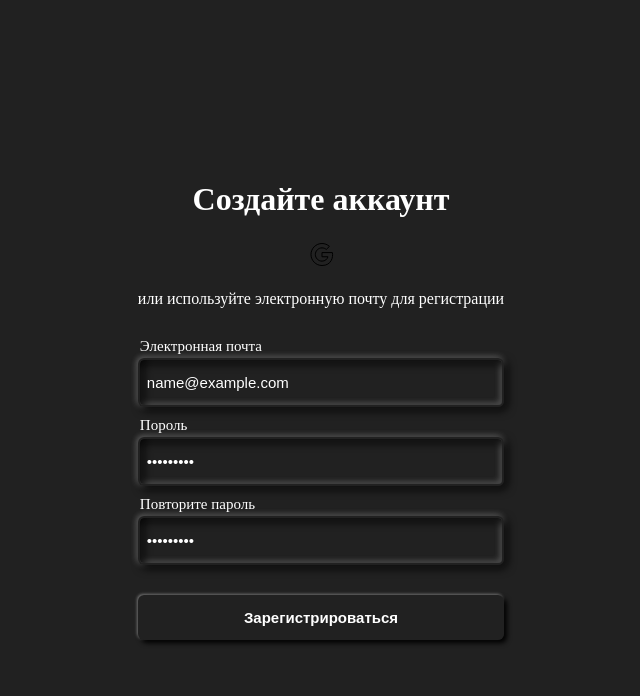
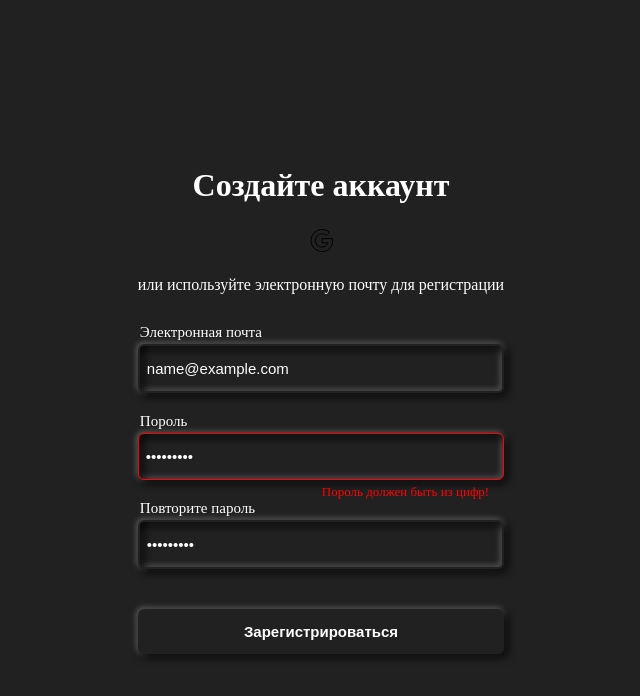
Before and after one commit to SuvStreet/registration-form_React_Result.School, a React (Vite) app: page / in a window 1280 px wide. Both pictures are taken after typing "name@example.com", "Sample123", "Sample123" into the empty fields and a click on the button "Зарегистрироваться". Shown: the top 696 px of the page, without its empty margins (319-959 px from the left). Built offline with nearby package versions, Linux system fonts and the light colour scheme.

Commit message:
add validation

```diff
--- a/src/App.jsx
+++ b/src/App.jsx
@@ -1,4 +1,4 @@
-import { useState } from 'react'
+import { useRef, useState } from 'react'
 
 import iconGoogle from '../src/assets/icon-google.svg'
 
@@ -10,30 +10,80 @@ const initialState = {
 	confirmPassword: '',
 }
 
+const initialError = {
+	email: null,
+	password: null,
+	confirmPassword: null,
+}
+
+const useStore = () => {
+	const [state, setState] = useState(initialState)
+	const [error, setError] = useState(initialError)
+
+	return {
+		getState: () => state,
+		updateState: (field, newField) => setState({ ...state, [field]: newField }),
+		resetForm: () => setState(initialState),
+		getError: () => error,
+		updateError: (field, newField) => setError({ ...error, [field]: newField }),
+	}
+}
+
 const sendFormData = (formData) => {
 	console.log(formData)
 }
 
-const useStore = () => {
-	const [state, setState] = useState(initialState)
-
-	return {
-		getState: () => state,
-		updateState: (field, newField) => setState({ ...state, [field]: newField }),
-	}
-}
+// =============================
 
 function App() {
-	const { getState, updateState } = useStore()
+	const { getError, updateError, getState, updateState, resetForm } = useStore()
+
+	const { email, password, confirmPassword } = getState()
+
+	const formRef = useRef(null)
 
 	const onSubmit = (event) => {
 		event.preventDefault()
-		sendFormData(getState())
+
+		if (
+			getState().email !== '' &&
+			getState().password !== '' &&
+			getState().confirmPassword !== ''
+		) {
+			sendFormData(getState())
+		}
+
+		resetForm()
 	}
 
-	const { email, password, confirmPassword } = getState()
+	const onChange = ({ target }) => {
+		let error = null
 
-	const onChange = ({ target }) => {
+		if (
+			!/[a-zA-Z0-9._-]+@[a-zA-Z0-9._-]+\.[a-zA-Z0-9_-]+/.test(target.value) &&
+			target.name === 'email'
+		) {
+			error = 'Введите корректную почту!'
+		} else if (target.value === '' && target.name === 'email') {
+			error = 'Поле не может быть пустым!'
+		}
+
+		if (!/^\d+$/.test(target.value) && target.name === 'password') {
+			error = 'Пороль должен быть из цифр!'
+		} else if (!/^\d{5,}$/.test(target.value) && target.name === 'password') {
+			error = 'Пароль должен содержать не менее 5 цифр!'
+		} else if (!/^\d{0,8}$/.test(target.value) && target.name === 'password') {
+			error = 'Пароль должен содержать не более 8 цифр!'
+		} else if (target.value === '' && target.name === 'password') {
+			error = 'Поле не может быть пустым!'
+		}
+
+		if (target.name === 'confirmPassword' && target.value !== password) {
+			error = 'Пароли не совпадают!'
+		}
+
+		updateError(target.name, error)
+
 		return updateState(target.name, target.value)
 	}
 
@@ -58,11 +108,19 @@ function App() {
 						<input
 							type='email'
 							name='email'
-							className={s.input + ' ' + (getState().email.length !== 0 ? s.isEmpty : '')}
+							className={
+								s.input +
+								' ' +
+								(getState().email.length !== 0 ? s.isEmpty : '') +
+								' ' +
+								(getError().email !== null ? s.error : '')
+							}
 							value={email}
 							onChange={onChange}
+							autoComplete='off'
 						/>
 						<label className={s.label}>Электронная почта</label>
+						{getError().email && <div className={s.loginError}>{getError().email}</div>}
 					</div>
 
 					<div className={s.input_content}>
@@ -70,12 +128,20 @@ function App() {
 							type='password'
 							name='password'
 							className={
-								s.input + ' ' + (getState().password.length !== 0 ? s.isEmpty : '')
+								s.input +
+								' ' +
+								(getState().password.length !== 0 ? s.isEmpty : '') +
+								' ' +
+								(getError().password !== null ? s.error : '')
 							}
 							value={password}
 							onChange={onChange}
+							autoComplete='off'
 						/>
 						<label className={s.label}>Пороль</label>
+						{getError().password && (
+							<div className={s.loginError}>{getError().password}</div>
+						)}
 					</div>
 
 					<div className={s.input_content}>
@@ -83,15 +149,31 @@ function App() {
 							type='password'
 							name='confirmPassword'
 							className={
-								s.input + ' ' + (getState().confirmPassword.length !== 0 ? s.isEmpty : '')
+								s.input +
+								' ' +
+								(getState().confirmPassword.length !== 0 ? s.isEmpty : '') +
+								' ' +
+								(getError().confirmPassword !== null ? s.error : '')
 							}
 							value={confirmPassword}
 							onChange={onChange}
+							autoComplete='off'
 						/>
 						<label className={s.label}>Повторите пароль</label>
+						{getError().confirmPassword && (
+							<div className={s.loginError}>{getError().confirmPassword}</div>
+						)}
 					</div>
 
-					<button className={s.button} type='submit'>
+					<button
+						className={s.button}
+						type='submit'
+						disabled={
+							getError().email !== null ||
+							getError().password !== null ||
+							getError().confirmPassword !== null
+						}
+					>
 						Зарегистрироваться
 					</button>
 				</form>
--- a/src/App.module.css
+++ b/src/App.module.css
@@ -43,9 +43,14 @@ img {
 	place-content: center;
 }
 
-/* .input.error {
-	border: 1px solid red;
-} */
+.loginError {
+	position: absolute;
+	bottom: -20px;
+	right: 15px;
+	color: red;
+	font-size: 13px;
+}
+
 
 /* .input_container .input:focus.error {
 	border: 1px solid red;
@@ -61,7 +66,7 @@ img {
 	gap: 7px;
 	position: relative;
 	color: white;
-	margin-bottom: 30px;
+	margin-bottom: 40px;
 }
 
 .input_content .label {
@@ -75,7 +80,7 @@ img {
 
 .input,
 .button {
-	/* width: 200px; */
+	/* width: 100%; */
 	height: 45px;
 	border: 2px solid transparent;
 	outline: none;
@@ -85,6 +90,10 @@ img {
 	font-size: 15px;
 	background-color: transparent;
 	box-shadow: 3px 3px 10px rgba(0, 0, 0, 1), -1px -1px 6px rgba(255, 255, 255, 0.4);
+}
+
+.input.error {
+	border: 1px solid red;
 }
 
 .input:focus {
```
